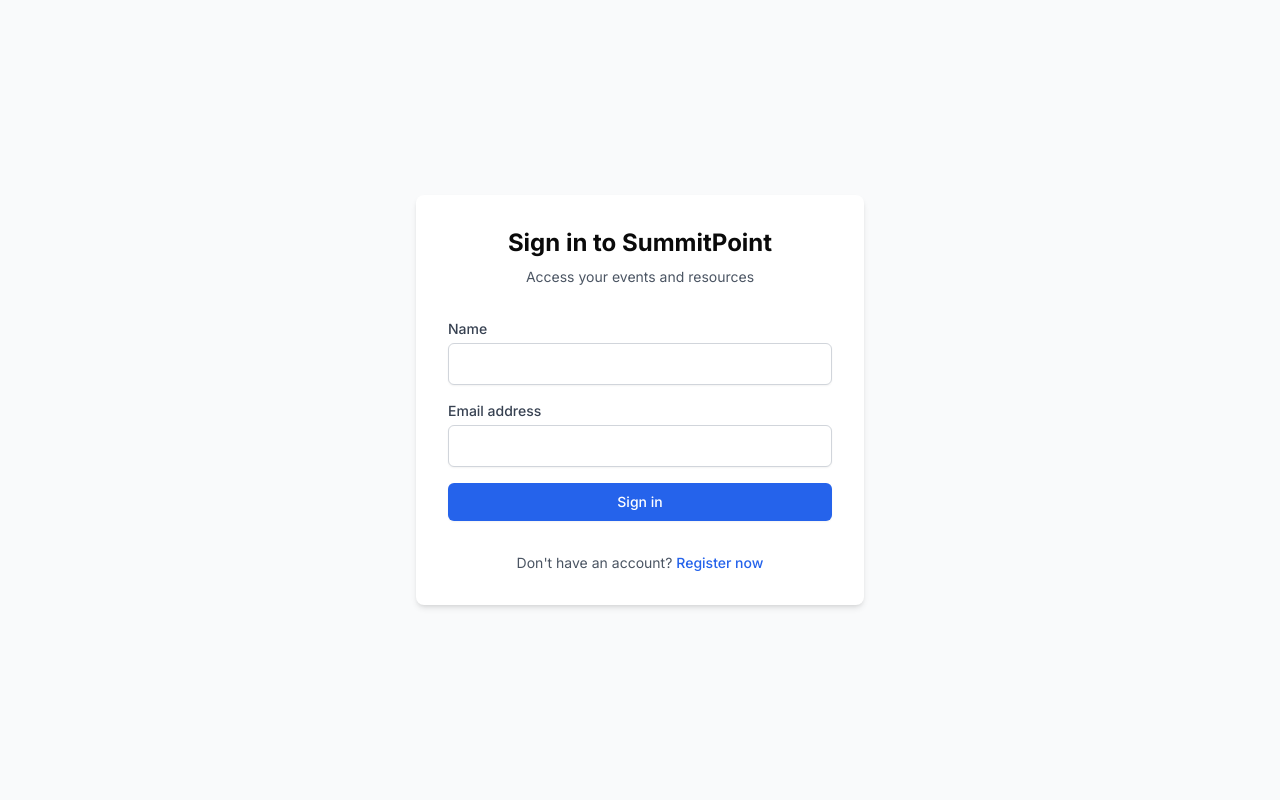
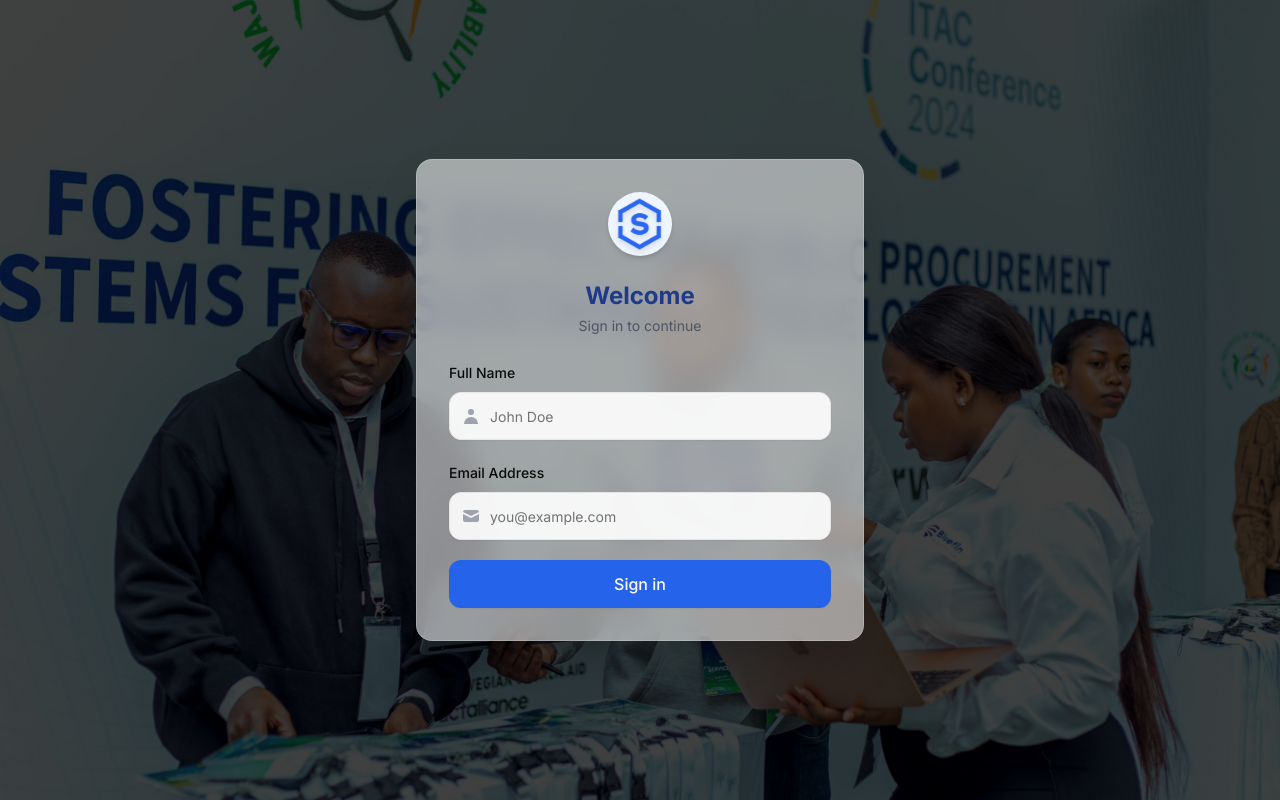
Before and after one commit to Bluefinsolutionsldt/summitpoint, a Next.js app: page /login in a window 1280 px wide. Built offline with nearby package versions, Linux system fonts and the light colour scheme.

Commit message:
version 1.0.1

```diff
--- a/app/dashboard/page.tsx
+++ b/app/dashboard/page.tsx
@@ -36,6 +36,14 @@
   const [filteredEvents, setFilteredEvents] = useState<Event[]>([]);
   const [isLoading, setIsLoading] = useState(true);
   const [activeFilter, setActiveFilter] = useState<FilterOption>("upcoming");
+
+  // Get time-based greeting
+  const getTimeBasedGreeting = () => {
+    const hour = new Date().getHours();
+    if (hour < 12) return "Good morning";
+    if (hour < 18) return "Good afternoon";
+    return "Good evening";
+  };
 
   // Redirect to login if not authenticated
   useEffect(() => {
@@ -103,13 +111,19 @@
 
   // Protected content (only shown if authenticated)
   return (
-    <div className="container mx-auto px-4 py-8">
-      <div className="flex flex-col md:flex-row justify-between items-start md:items-center mb-8 gap-4">
-        <div>
-          <h1 className="text-3xl font-bold">Dashboard</h1>
-          {user && (
-            <p className="text-gray-600 mt-1">Welcome back, {user.name}</p>
-          )}
+    <div className="container mx-auto px-4 py-0">
+      <div className="flex flex-col md:flex-row justify-between items-start md:items-center mb-4 gap-4 bg-gradient-to-r from-gray-50 to-gray-100 dark:from-gray-800 dark:to-gray-900 p-6 rounded-xl shadow-sm">
+        <div className="flex items-center gap-4">
+          <div>
+            {user && (
+              <p className="text-black dark:text-gray-400 mt-1 font-medium text-lg sm:text-[3rem] gap-4 flex flex-col">
+                {getTimeBasedGreeting()},{" "}
+                <span className="text-blue-600 text-lg sm:text-xl  dark:text-blue-400">
+                  {user.name}
+                </span>
+              </p>
+            )}
+          </div>
         </div>
       </div>
 
--- a/app/login/page.tsx
+++ b/app/login/page.tsx
@@ -1,8 +1,10 @@
 "use client";
 
 import { useState } from "react";
-import Link from "next/link";
 import { useAuth } from "@/lib/AuthContext";
+import Image from "next/image";
+import { Input } from "@/components/ui/input";
+import { Label } from "@/components/ui/label";
 
 export default function LoginPage() {
   const { login, loading: authLoading, error: authError } = useAuth();
@@ -41,78 +43,146 @@
   };
 
   return (
-    <div className="flex min-h-screen flex-col items-center justify-center p-6 bg-gray-50">
-      <div className="w-full max-w-md space-y-8 bg-white p-8 rounded-lg shadow-md">
+    <div
+      className="flex min-h-screen flex-col items-center justify-center p-6 relative"
+      style={{
+        backgroundImage: "url('/ITAC CONFERENCE_81.jpg')",
+        backgroundSize: "cover",
+        backgroundPosition: "center",
+      }}
+    >
+      {/* Dark overlay for better visibility */}
+      <div className="absolute inset-0 bg-black/75 z-0"></div>
+
+      <div className="w-full max-w-md space-y-6 bg-white/55 backdrop-blur-md p-8 rounded-2xl shadow-2xl z-10 border border-white/20">
         <div className="text-center">
-          <h1 className="text-2xl font-bold">Sign in to SummitPoint</h1>
-          <p className="mt-2 text-sm text-gray-600">
-            Access your events and resources
-          </p>
+          <div className="flex justify-center mb-6">
+            <div className="relative w-16 h-16 bg-blue-50 rounded-full flex items-center justify-center shadow-md">
+              <Image
+                src="/logo/blue-logo.png"
+                alt="Summit Point Logo"
+                width={48}
+                height={48}
+                className="drop-shadow-md"
+              />
+            </div>
+          </div>
+          <h1 className="text-2xl font-bold text-blue-900 mb-1">Welcome</h1>
+          <p className="text-sm text-gray-600">Sign in to continue</p>
         </div>
 
         {(error || authError) && (
-          <div className="bg-red-50 text-red-600 p-3 rounded-md text-sm">
-            {error || authError}
+          <div className="bg-red-50 text-red-600 p-4 rounded-xl text-sm border-l-4 border-red-500 flex items-center space-x-2">
+            <svg
+              xmlns="http://www.w3.org/2000/svg"
+              className="h-5 w-5 text-red-500"
+              viewBox="0 0 20 20"
+              fill="currentColor"
+            >
+              <path
+                fillRule="evenodd"
+                d="M18 10a8 8 0 11-16 0 8 8 0 0116 0zm-7 4a1 1 0 11-2 0 1 1 0 012 0zm-1-9a1 1 0 00-1 1v4a1 1 0 102 0V6a1 1 0 00-1-1z"
+                clipRule="evenodd"
+              />
+            </svg>
+            <span>{error || authError}</span>
           </div>
         )}
 
-        <form onSubmit={handleSubmit} className="space-y-4">
-          <div>
-            <label
-              htmlFor="name"
-              className="block text-sm font-medium text-gray-700"
+        <form onSubmit={handleSubmit} className="space-y-5">
+          <div className="space-y-2">
+            <Label htmlFor="name">Full Name</Label>
+            <div className="relative">
+              <div className="absolute inset-y-0 left-0 pl-3 flex items-center pointer-events-none">
+                <svg
+                  xmlns="http://www.w3.org/2000/svg"
+                  className="h-5 w-5 text-gray-400"
+                  viewBox="0 0 20 20"
+                  fill="currentColor"
                 >
-              Name
-            </label>
-            <input
+                  <path
+                    fillRule="evenodd"
+                    d="M10 9a3 3 0 100-6 3 3 0 000 6zm-7 9a7 7 0 1114 0H3z"
+                    clipRule="evenodd"
+                  />
+                </svg>
+              </div>
+              <Input
                 id="name"
                 name="name"
                 type="text"
                 required
                 value={formData.name}
                 onChange={handleChange}
-              className="mt-1 block w-full rounded-md border border-gray-300 px-3 py-2 shadow-sm focus:border-blue-500 focus:outline-none focus:ring-blue-500"
+                placeholder="John Doe"
+                className="pl-10 h-12 rounded-xl bg-white/90"
               />
             </div>
+          </div>
 
-          <div>
-            <label
-              htmlFor="email"
-              className="block text-sm font-medium text-gray-700"
+          <div className="space-y-2">
+            <Label htmlFor="email">Email Address</Label>
+            <div className="relative">
+              <div className="absolute inset-y-0 left-0 pl-3 flex items-center pointer-events-none">
+                <svg
+                  xmlns="http://www.w3.org/2000/svg"
+                  className="h-5 w-5 text-gray-400"
+                  viewBox="0 0 20 20"
+                  fill="currentColor"
                 >
-              Email address
-            </label>
-            <input
+                  <path d="M2.003 5.884L10 9.882l7.997-3.998A2 2 0 0016 4H4a2 2 0 00-1.997 1.884z" />
+                  <path d="M18 8.118l-8 4-8-4V14a2 2 0 002 2h12a2 2 0 002-2V8.118z" />
+                </svg>
+              </div>
+              <Input
                 id="email"
                 name="email"
                 type="email"
                 required
                 value={formData.email}
                 onChange={handleChange}
-              className="mt-1 block w-full rounded-md border border-gray-300 px-3 py-2 shadow-sm focus:border-blue-500 focus:outline-none focus:ring-blue-500"
+                placeholder="you@example.com"
+                className="pl-10 h-12 rounded-xl bg-white/90"
               />
+            </div>
           </div>
 
           <button
             type="submit"
             disabled={loading || authLoading}
-            className={`w-full flex justify-center py-2 px-4 border border-transparent rounded-md shadow-sm text-sm font-medium text-white bg-blue-600 hover:bg-blue-700 focus:outline-none focus:ring-2 focus:ring-offset-2 focus:ring-blue-500 ${
+            className={`w-full h-12 flex justify-center items-center py-2 px-4 border border-transparent rounded-xl shadow-sm text-base font-medium text-white bg-blue-600 hover:bg-blue-700 focus:outline-none focus:ring-2 focus:ring-offset-2 focus:ring-blue-500 transition-colors ${
               loading || authLoading ? "opacity-70 cursor-not-allowed" : ""
             }`}
           >
-            {loading || authLoading ? "Signing in..." : "Sign in"}
+            {loading || authLoading ? (
+              <>
+                <svg
+                  className="animate-spin -ml-1 mr-3 h-5 w-5 text-white"
+                  xmlns="http://www.w3.org/2000/svg"
+                  fill="none"
+                  viewBox="0 0 24 24"
+                >
+                  <circle
+                    className="opacity-25"
+                    cx="12"
+                    cy="12"
+                    r="10"
+                    stroke="currentColor"
+                    strokeWidth="4"
+                  ></circle>
+                  <path
+                    className="opacity-75"
+                    fill="currentColor"
+                    d="M4 12a8 8 0 018-8V0C5.373 0 0 5.373 0 12h4zm2 5.291A7.962 7.962 0 014 12H0c0 3.042 1.135 5.824 3 7.938l3-2.647z"
+                  ></path>
+                </svg>
+                Signing in...
+              </>
+            ) : (
+              "Sign in"
+            )}
           </button>
         </form>
-
-        <p className="mt-4 text-center text-sm text-gray-600">
-          Don't have an account?{" "}
-          <Link
-            href="/register"
-            className="font-medium text-blue-600 hover:text-blue-500"
-          >
-            Register now
-          </Link>
-        </p>
       </div>
     </div>
   );
--- a/app/page.tsx
+++ b/app/page.tsx
@@ -32,24 +32,7 @@
 
   return (
     <main className="min-h-screen bg-gray-100 py-12">
-      <div className="max-w-6xl mx-auto px-4">
-        <h1 className="text-3xl font-bold text-blue-800 mb-8">
-          Upcoming Events
-        </h1>
-
-        <div className="grid grid-cols-1 md:grid-cols-2 lg:grid-cols-3 gap-6">
-          {events.map((event) => (
-            <EventDetailCard
-              key={event.id}
-              title={event.title}
-              dateRange={event.dateRange}
-              venue={event.venue}
-              logoSrc={event.logoSrc}
-              eventId={event.id}
-            />
-          ))}
-        </div>
-      </div>
+      <SplashScreen />
     </main>
   );
 }
--- a/tailwind.config.js
+++ b/tailwind.config.js
@@ -59,7 +59,29 @@
   				'4': 'hsl(var(--chart-4))',
   				'5': 'hsl(var(--chart-5))'
   			}
-  		}
+  		},
+      keyframes: {
+        'ripple-1': {
+          '0%': { transform: 'scale(0.7)', opacity: 0.7 },
+          '50%': { opacity: 0.5 },
+          '100%': { transform: 'scale(2.5)', opacity: 0 }
+        },
+        'ripple-2': {
+          '0%': { transform: 'scale(0.7)', opacity: 0.6 },
+          '50%': { opacity: 0.4 },
+          '100%': { transform: 'scale(3)', opacity: 0 }
+        },
+        'ripple-3': {
+          '0%': { transform: 'scale(0.7)', opacity: 0.5 },
+          '50%': { opacity: 0.3 },
+          '100%': { transform: 'scale(3.5)', opacity: 0 }
+        }
+      },
+      animation: {
+        'ripple-1': 'ripple-1 2s ease-out infinite',
+        'ripple-2': 'ripple-2 2.5s ease-out infinite 0.5s',
+        'ripple-3': 'ripple-3 3s ease-out infinite 1s'
+      }
   	}
   },
   plugins: [require("tailwindcss-animate")],
```
Also changed, not shown: components/SplashScreen.tsx (+34 -14 lines), public/ITAC CONFERENCE_81.jpg (added). Lines whose indentation alone changed are shown as unchanged.
